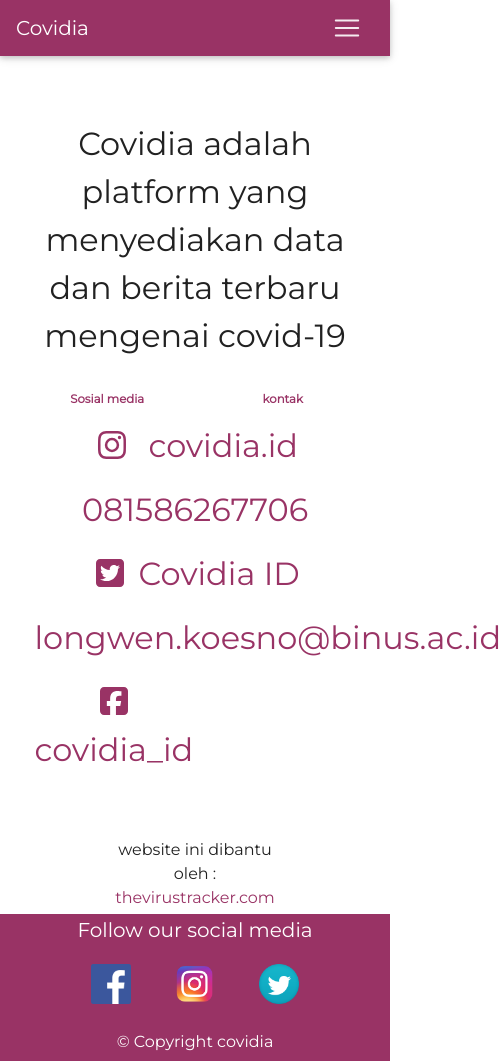
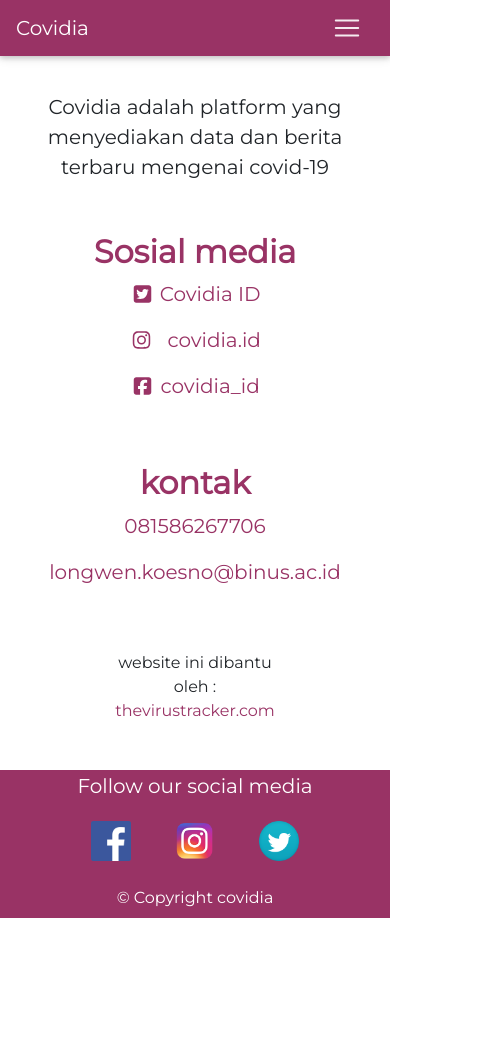
Before and after one commit to crazould/covidia, a website: page views/about.html in a window 390 px wide. Shown: the whole page, 501 px wide, since content can reach past the window. After the commit the page ends 918 px from the top, so only its background shows below. Drawn offline with nearby package versions, Linux system fonts and the light colour scheme; files that its build step writes are made by us from their sources; files whose address does not match are found by name.

Commit message:
fix about us styling

```diff
--- /dev/null
+++ b/public/about.css
@@ -0,0 +1,85 @@
+
+.lead{
+    margin-top: 8%;
+    font-size: 1.75rem;
+}
+
+home > section{
+    height: 100%;
+}
+
+p{
+    font-size: 1.5rem;
+}
+
+.bold{
+    font-weight: 900;
+    font-size: 2.5rem;
+}
+
+.grid-layout{
+    width: 100%;
+    display: grid;
+    gap: 0.75rem;
+    grid-template-columns: repeat(auto-fit, minmax(20%, 1fr));
+    grid-auto-rows: auto;
+}
+
+.grid-layout{
+    width: 100%;
+}
+
+
+@media only screen and (max-width: 430px) {
+
+    /* p{
+        font-size: 1rem;
+    }
+
+    .bold{
+        font-weight: 900;
+        font-size: 1rem;
+    }
+
+    .text-center{
+        padding: 0;
+    }
+
+    p.col.text-center{
+        font-size: 13px;
+    } */
+
+}
+
+@media only screen and (max-width: 430px) {
+
+    .grid-layout{
+        width: 100%;
+        display: grid;
+        gap: 0.75rem;
+        grid-template-columns: repeat(auto-fit, minmax(50%, 1fr));
+        grid-auto-rows: auto;
+    }
+
+    .lead{
+        font-size: 1.25rem;
+    }
+
+     p{
+        font-size: 1.25rem;
+    }
+
+    .bold{
+        font-weight: 900;
+        font-size: 2rem;
+    }
+
+    .group{
+        margin-top: 10%;
+    }
+
+    main{
+        margin-bottom: 10%;
+    }
+
+}
--- a/public/app.css
+++ b/public/app.css
@@ -95,8 +95,13 @@
 }
 
 .span-col{
-    grid-row: 1 / auto;
+    grid-column: span 2 / auto;
 }
+
+.span-row{
+    grid-row: span 2 / auto;
+}
+
 
 .covid-ilustration{
     height: 100%;
--- a/views/about.html
+++ b/views/about.html
@@ -8,6 +8,8 @@
     <link href="https://cdnjs.cloudflare.com/ajax/libs/mdbootstrap/4.18.0/css/mdb.min.css" rel="stylesheet">
     <link href="https://fonts.googleapis.com/css?family=Montserrat" rel="stylesheet">
     <link rel="stylesheet" href="public/app.css">
+    <link rel="stylesheet" href="public/about.css">
+
     <title>covidia</title>
 </head>
 <body>
@@ -39,54 +41,52 @@
         </div>
     </nav>
 
-    <main class="container-fluid my-container text-dark">
-        <div class="container-fluid horizontal-center pt-2">
-            <div class="row pt-5">
-                <div class="col text-center">
-                    <p class="lead font-lg">Covidia adalah platform yang menyediakan data dan berita terbaru mengenai covid-19</p>
-                </div>
-            </div>
-            <div class="row mb-2 mt-3 my-purple">
-                <h1 class="col bold text-center">
+    <main class="my-container">
+        <p class="lead text-center">Covidia adalah platform yang menyediakan data dan berita terbaru mengenai covid-19</p>
+        <section class="">
+            <div class="grid-layout">
+                <div class="group span-row">
+                    <h1 class="my-purple bold text-center">
                         Sosial media
                     </h1>
-                <h1 class="col bold text-center">
-                    kontak
-                </h1>
-            </div>
-            <div class="row">
-                <p class="col text-center font-lg">
+                    <p class="text-center">
+                        <a href="https://twitter.com/covidia_id" class="my-purple" target="_blank">
+                            <i class="fab fa-twitter-square mr-"></i>
+                            Covidia ID
+                        </a>
+                    </p>
+                    <p class="text-center">
                         <a href="https://www.instagram.com/covidia.id/" class="my-purple" target="_blank">
                             <i class="fab fa-instagram mr-2"></i>
                             covidia.id
                         </a>
                     </p>
-                <p class="col text-center my-purple
-                my-purple font-lg">
-                    081586267706
-                </p>
-            </div>
-            <div class="row">
-                <p class="col text-center font-lg">
-                    <a href="https://twitter.com/covidia_id" class="my-purple" target="_blank">
-                        <i class="fab fa-twitter-square mr-"></i>
-                        Covidia ID
-                    </a>
-                </p>
-                <p class="col text-center my-purple my-purple font-lg">
-                    longwen.koesno@binus.ac.id
-                </p>
-            </div>
-            <div class="row">
-                <p class="col text-center font-lg">
+                    <p class="text-center">
                         <a href="https://www.facebook.com/Covidia-ID-103401121366728/" class="my-purple" target="_blank">
                             <i class="fab fa-facebook-square"></i>
                             covidia_id
                         </a>
                     </p>
-                <p class="col">
+                </div>
+
+                <div class="group">
+                    <h1 class="my-purple bold text-center">
+                        kontak
+                    </h1>
+
+                    <p class="text-center my-purple">
+                        081586267706
+                    </p>
+
+
+                    <p class="text-center my-purple my-purple">
+                        longwen.koesno@binus.ac.id
                     </p>
                 </div>
+            </div>
+
+
+
             <div class="row mt-5">
                 <div class="col"></div>
                 <div class="col text-center">
@@ -102,6 +102,7 @@
                 <div class="col"></div>
             </div>
         </div>
+
     </main>
 
     <footer class="bg-purple">
```
Also changed, not shown: views/support.html (+19 -17 lines), public/home.css (added). Lines whose indentation alone changed are shown as unchanged.
